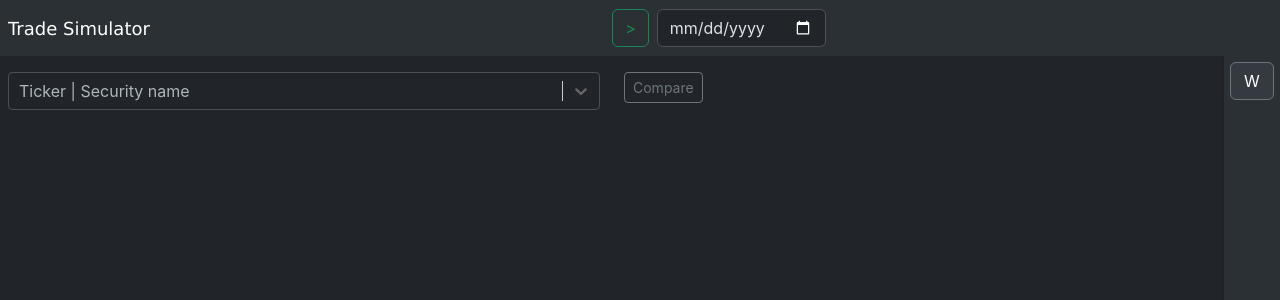
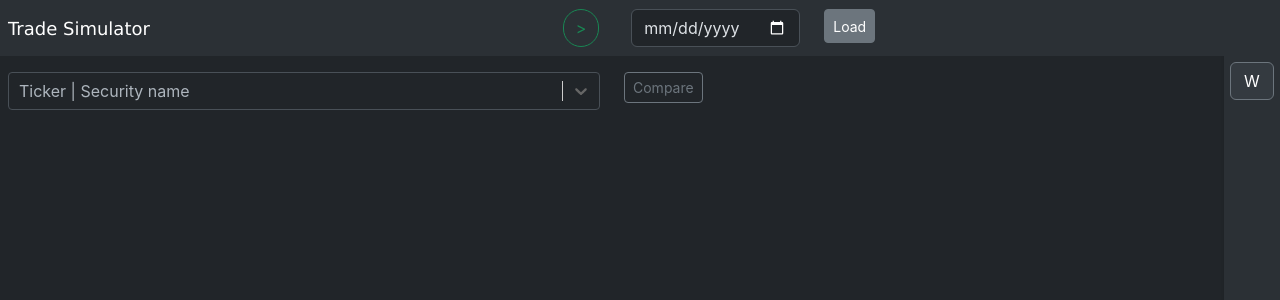
Before and after one commit to benWillan/trade-simulator, a React (Create React App) app in the folder WebApi/ClientApp/: page / in a window 1280 px wide. Shown: the top 300 px of the page. Built offline with nearby package versions, Linux system fonts and the light colour scheme.

Commit message:
[feature] Add Date picker and load button

```diff
--- a/WebApi/ClientApp/src/App.tsx
+++ b/WebApi/ClientApp/src/App.tsx
@@ -3,7 +3,7 @@ import { NavBar } from './components/appLevel/NavBar';
 import { ContentArea } from './components/appLevel/ContentArea';
 import Sidebar from './components/general/Sidebar';
 import OffCanvas from './components/general/OffCanvas';
-import { useState } from 'react';
+import { useEffect, useState } from 'react';
 import CompareModal from './components/appLevel/CompareModal';
 import Toast from './components/general/Notification';
 
@@ -11,12 +11,31 @@ function App() {
 
   const [offCanvasVisibility, setOffCanvasVisibility] = useState<boolean>(false);
 
+  const [datePickerValue, setDatePickerValue] = useState<string>('');
+
   const showOffCanvas = () => setOffCanvasVisibility(true);
   const hideOffCanvas = () => setOffCanvasVisibility(false);
 
+  const setStartDateState = (startDate: string) => {
+
+    setDatePickerValue(startDate);
+
+  }
+
+  // const isValidDate = (value: string): boolean => {
+
+  //   if (value.length !== 10) return false;
+  //   if (!/^\d{4}-\d{2}-\d{2}$/.test(value)) return false;
+
+  //   const date = new Date(value);
+  //   return !isNaN(date.getTime()) && value === date.toISOString().slice(0, 10);
+
+  // }
+
+
   return (
     <>
-      <NavBar></NavBar>
+      <NavBar startDateValue={datePickerValue} onStartDateSet={setStartDateState}></NavBar>
       <ContentArea onWatchListShow={showOffCanvas} chartsRendered={1} isOffCanvasVisible={offCanvasVisibility}></ContentArea>
       <OffCanvas visibility={offCanvasVisibility} onWatchListHide={hideOffCanvas} ></OffCanvas>
     </>
--- a/WebApi/ClientApp/src/components/appLevel/NavBar.tsx
+++ b/WebApi/ClientApp/src/components/appLevel/NavBar.tsx
@@ -9,18 +9,36 @@ import Form from 'react-bootstrap/Form';
 import InputGroup from 'react-bootstrap/InputGroup';
 import NavItem from 'react-bootstrap/NavItem';
 import Button from 'react-bootstrap/Button';
+import { useState } from 'react';
 
-export function NavBar() {
+type Props = {
+  startDateValue: string;
+  onStartDateSet: (startDate: string) => void;
+}
+
+export function NavBar({startDateValue, onStartDateSet}: Props) {
+
+  const [isPlaying, setIsPlaying] = useState<boolean>(false);
 
   return (
     <Navbar style={{zIndex: 2}} bg="dark" data-bs-theme="dark" className="bg-body-tertiary px-2">
       <Navbar.Brand href="#home"><span style={{fontFamily: "Verdana", fontSize: 18}}>Trade Simulator</span></Navbar.Brand>
       <Nav className="mx-auto">
+      <Button
+        variant={isPlaying === true ? "outline-secondary" : "outline-success"}
+        onClick={() => setIsPlaying(!isPlaying)}
+        className="me-2 rounded-pill"
+      >
+        {isPlaying === true ? "=" : ">"}
+      </Button>
       <Form className="d-flex">
-        <Button variant="outline-success" className="me-2">&gt;</Button>
         <Form.Control
+          className='ms-4'
           type="date"
+          value={startDateValue || ""}
+          onChange={(e) => onStartDateSet(e.target.value)}
         />
+        <Button type='button' variant="secondary" className="ms-4" size='sm' style={{height: "34px"}}>Load</Button>
       </Form>
       </Nav>
     </Navbar>
```
